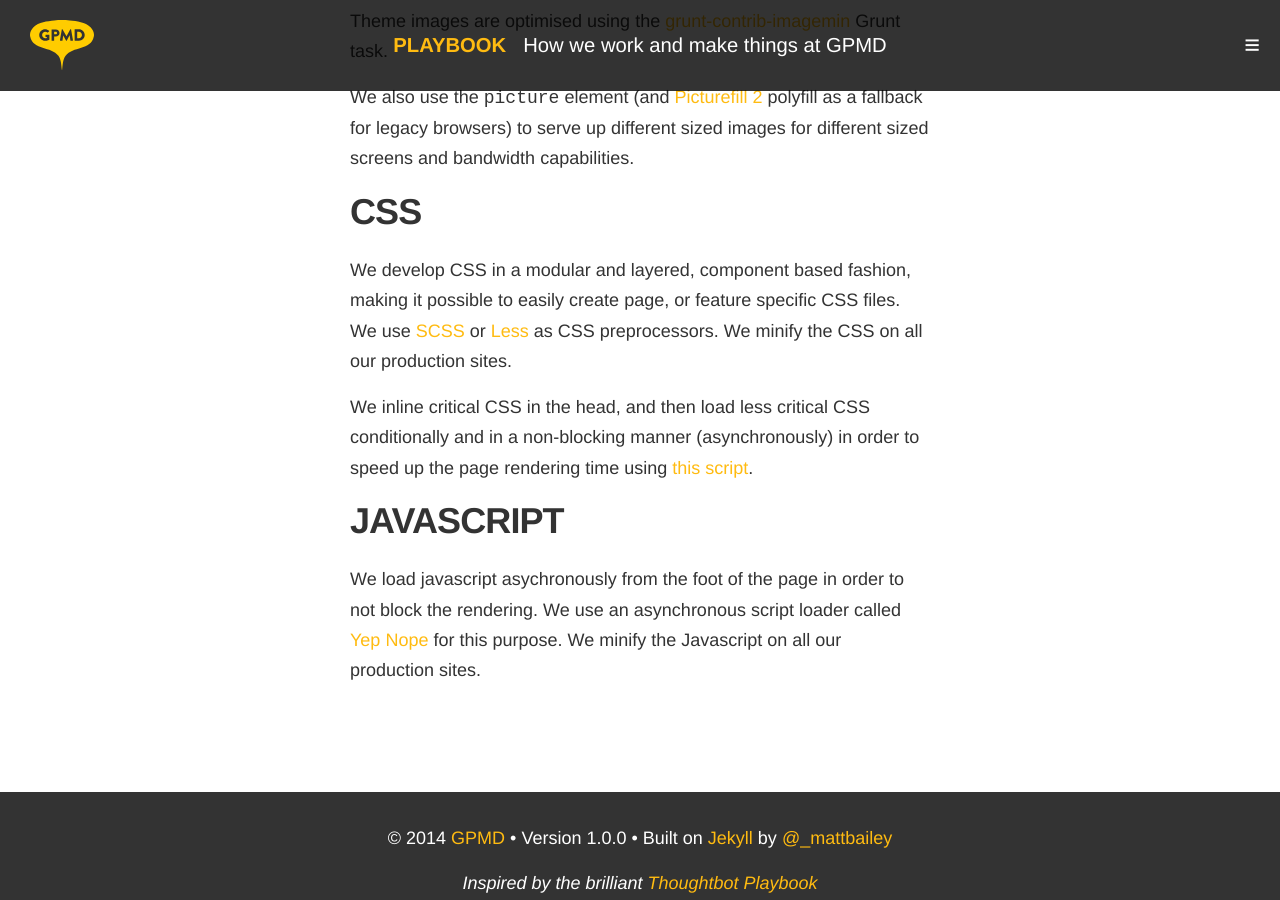
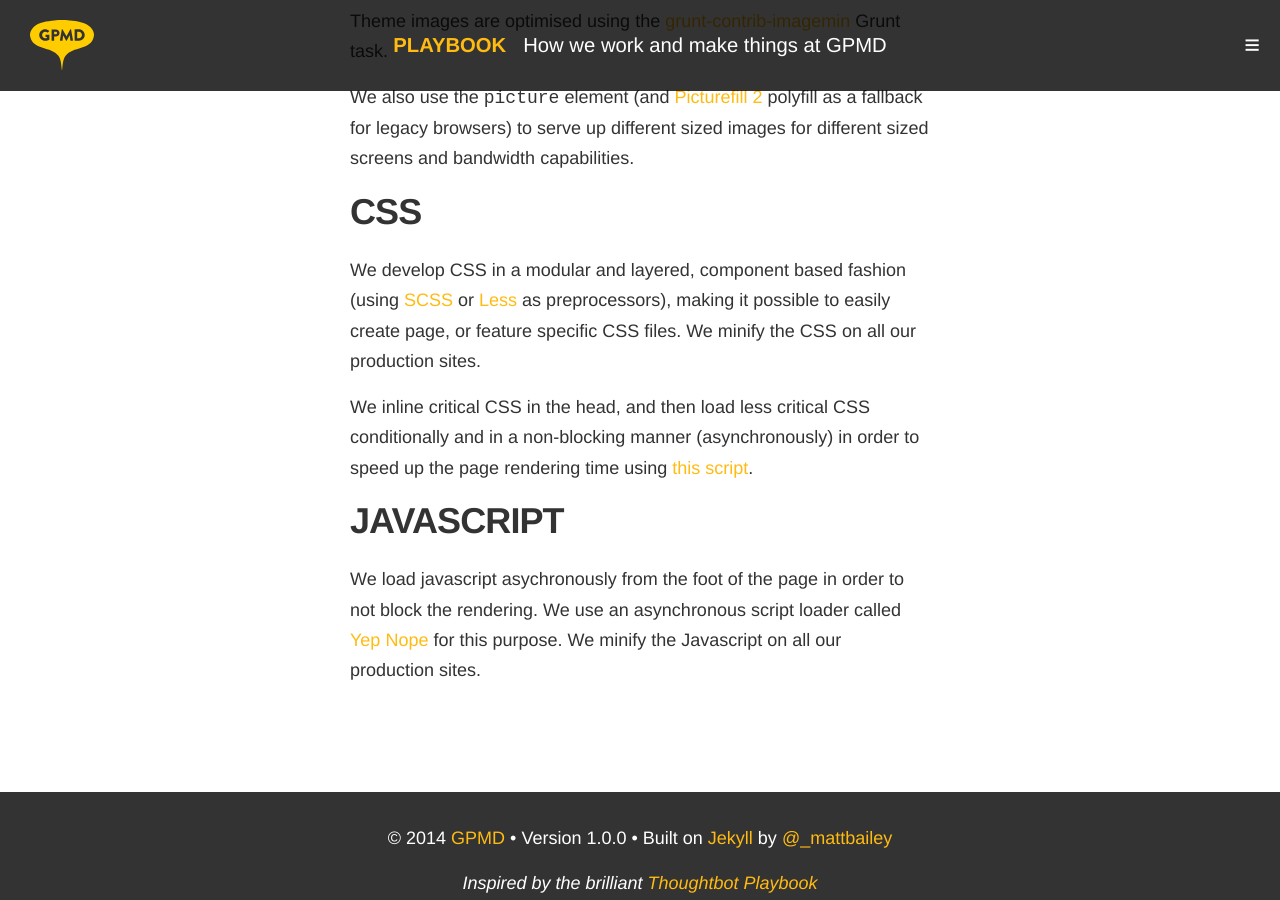
Before and after one commit to gpmd/playbook, a Jekyll site: the page built from _posts/pages/2014-07-01-project-scaffolding.md, in a window 1280 px wide and 900 px high, scrolled down 2853 px. Built offline with Jekyll 4.4.1, drawn with Linux system fonts in a browser that asks for light colours; nearby versions of some CDN libraries; Markdown is read by kramdown in place of the engine named in the settings.

Commit message:
Updated 2014-07-01-project-scaffolding.md

```diff
--- a/_posts/pages/2014-07-01-project-scaffolding.md
+++ b/_posts/pages/2014-07-01-project-scaffolding.md
@@ -85,7 +85,7 @@
 
 ### CSS
 
-We develop CSS in a modular and layered, component based fashion, making it possible to easily create page, or feature specific CSS files. We use [SCSS](http://sass-lang.com/) or [Less](http://lesscss.org/) as CSS preprocessors. We minify the CSS on all our production sites.
+We develop CSS in a modular and layered, component based fashion (using [SCSS](http://sass-lang.com/) or [Less](http://lesscss.org/) as preprocessors), making it possible to easily create page, or feature specific CSS files. We minify the CSS on all our production sites.
 
 We inline critical CSS in the head, and then load less critical CSS conditionally and in a non-blocking manner (asynchronously) in order to speed up the page rendering time using [this script](https://gist.github.com/matt-bailey/602b40c77a5d3381ff26#file-async-and-conditional-css-loading-html).
 
```
